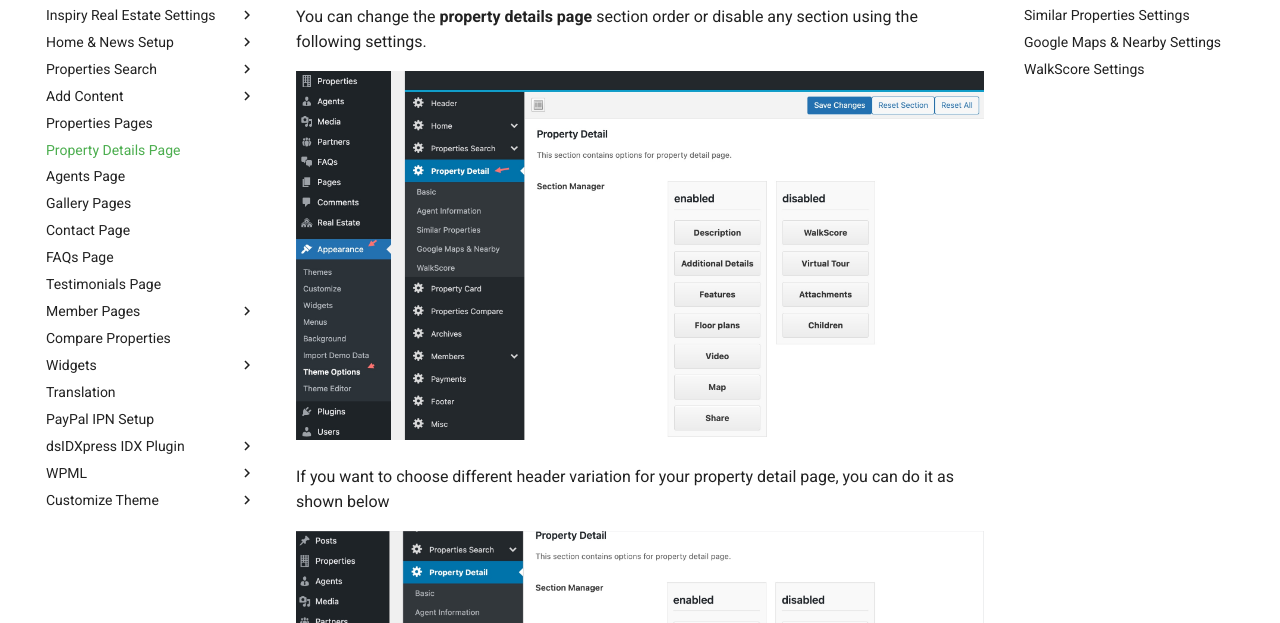
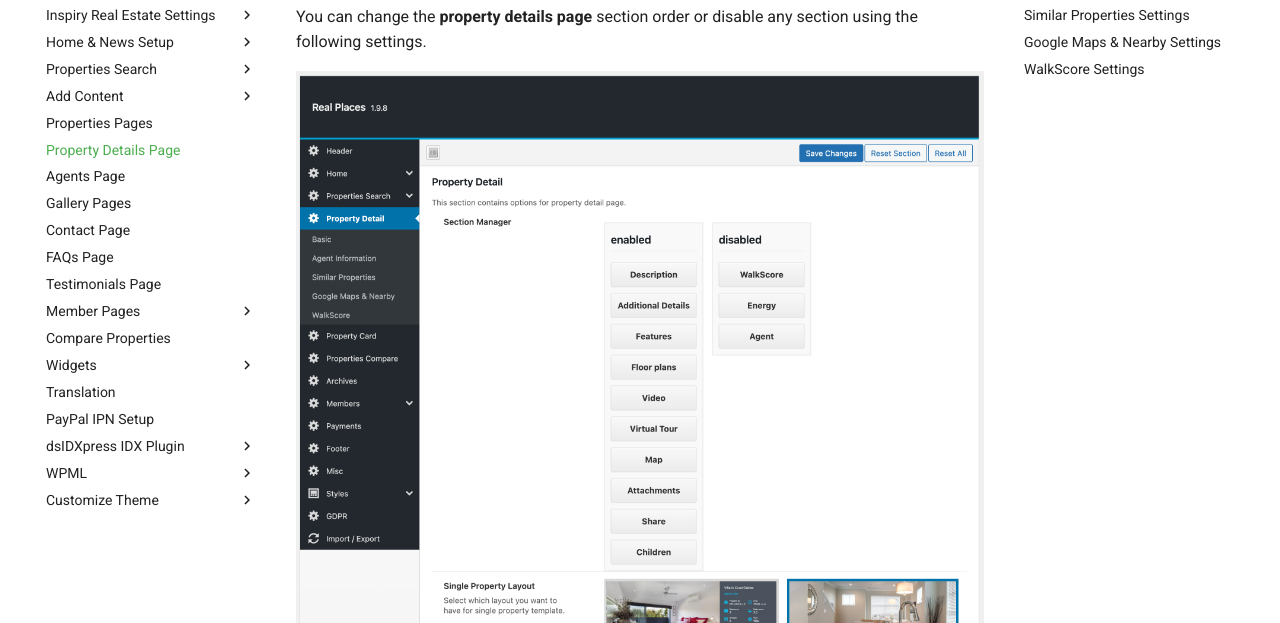
Before and after one commit to InspiryThemes/rp-live-doc, a plain HTML site: page property-details-page/index.html in a window 1280 px wide. Shown: the part 177-800 px from the top of the page. Drawn offline with Linux system fonts and the light colour scheme.

Commit message:
Minor Updates

```diff
--- a/property-details-page/index.html
+++ b/property-details-page/index.html
@@ -2141,7 +2141,7 @@
   <h1>Property Details Page</h1>
 
 <p>You can change the <strong>property details page</strong> section order or disable any section using the following settings.</p>
-<p><img alt="Real Places Theme" src="../images/property-detail/1.png" /></p>
+<p><img alt="Real Places Theme" src="../images/property-detail/property-details-page-basic-settings.png" /></p>
 <p>If you want to choose different header variation for your property detail page, you can do it as shown below</p>
 <p><img alt="Real Places Theme" src="../images/property-detail/2.png" /></p>
 <h3 id="general-settings">General Settings</h3>
```
Also changed, not shown: images/content/14.png, images/property-detail/property-details-page-basic-settings.png (added).
